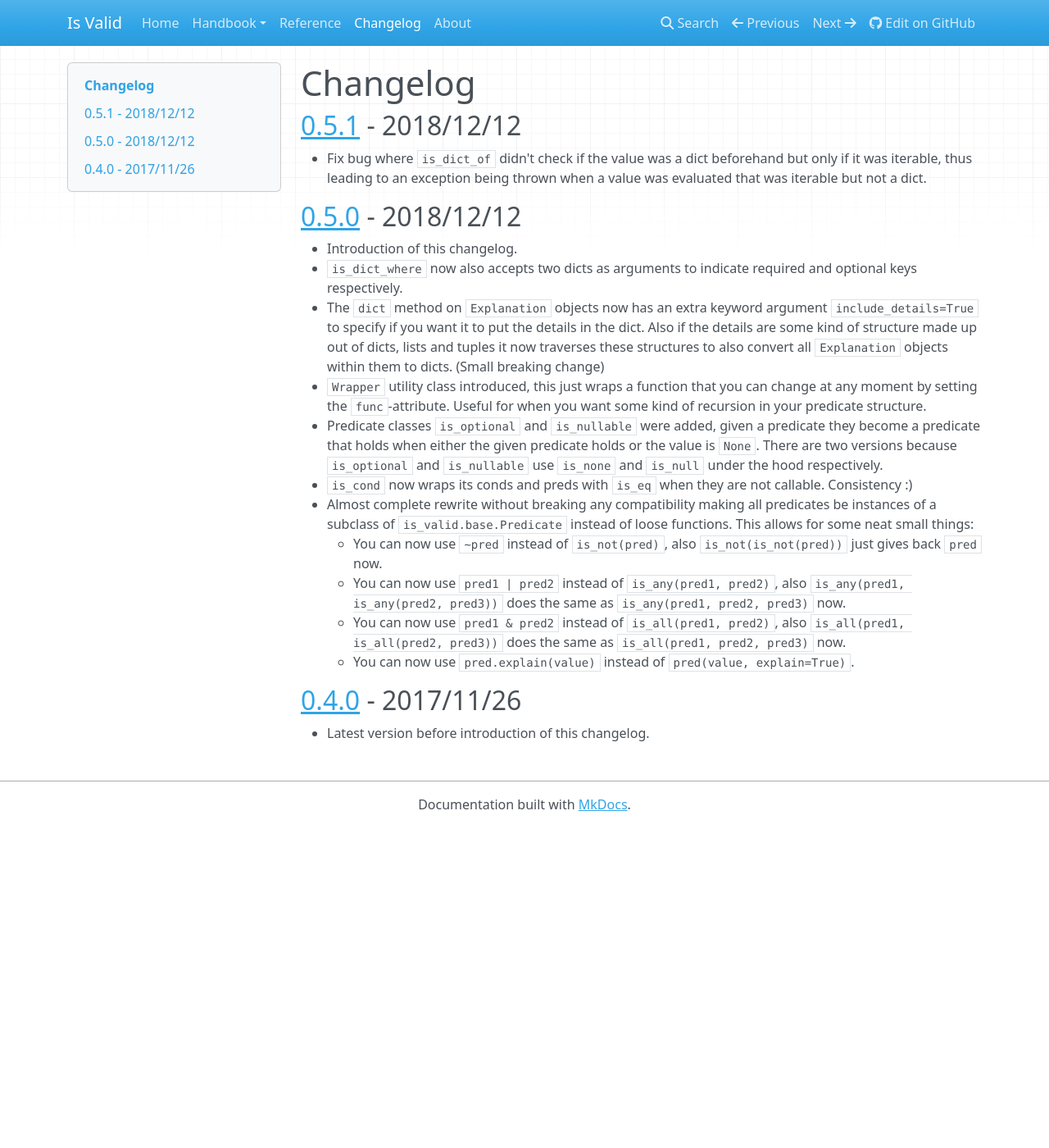
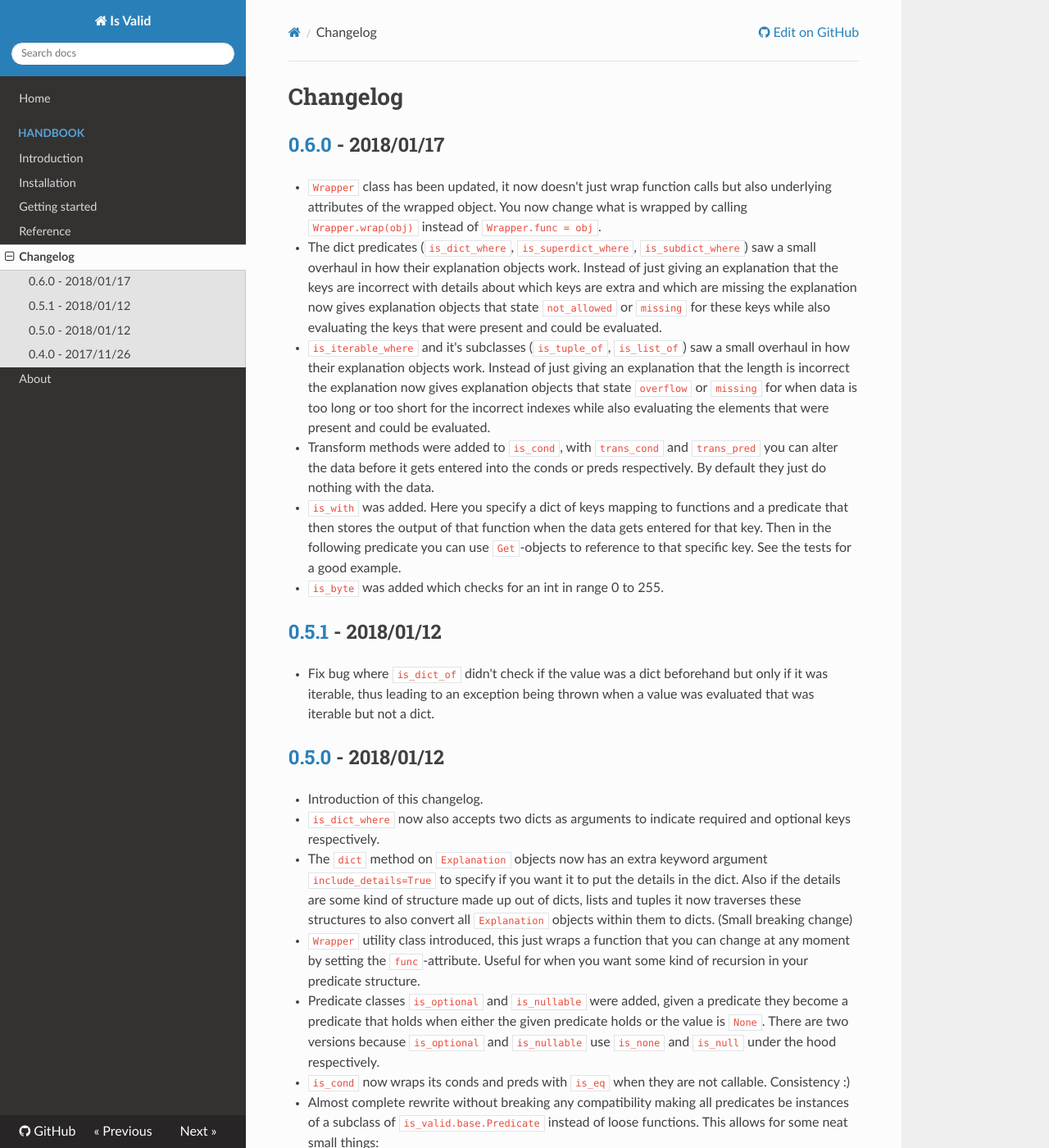
Before and after one commit to daanvdk/is_valid, an MkDocs documentation site: the page built from docs/changelog.md, in a window 1280 px wide and 1400 px high. Shown: the whole window at 82% size. Built offline with MkDocs 1.6.1, drawn with Linux system fonts in a browser that asks for light colours; nearby versions of some CDN libraries; old or Windows-style settings are respelled for this version of MkDocs; some of the changed text lies outside the part shown.

Commit message:
Update docs.

```diff
--- a/docs/changelog.md
+++ b/docs/changelog.md
@@ -1,11 +1,36 @@
 # Changelog
 
-## [0.5.1](https://pypi.python.org/pypi/is-valid/0.5.1) - 2018/12/12
+## [0.6.0](https://pypi.python.org/pypi/is-valid/0.6.0) - 2018/01/17
+- `Wrapper` class has been updated, it now doesn't just wrap function calls but
+also underlying attributes of the wrapped object. You now change what is
+wrapped by calling `Wrapper.wrap(obj)` instead of `Wrapper.func = obj`.
+- The dict predicates (`is_dict_where`, `is_superdict_where`,
+`is_subdict_where`) saw a small overhaul in how their explanation objects work.
+Instead of just giving an explanation that the keys are incorrect with details
+about which keys are extra and which are missing the explanation now gives
+explanation objects that state `not_allowed` or `missing` for these keys
+while also evaluating the keys that were present and could be evaluated.
+- `is_iterable_where` and it's subclasses (`is_tuple_of`, `is_list_of`) saw a
+small overhaul in how their explanation objects work. Instead of just giving an
+explanation that the length is incorrect the explanation now gives explanation
+objects that state `overflow` or `missing` for when data is too long or too
+short for the incorrect indexes while also evaluating the elements that were
+present and could be evaluated.
+- Transform methods were added to `is_cond`, with `trans_cond` and `trans_pred`
+you can alter the data before it gets entered into the conds or preds
+respectively. By default they just do nothing with the data.
+- `is_with` was added. Here you specify a dict of keys mapping to functions and
+a predicate that then stores the output of that function when the data gets
+entered for that key. Then in the following predicate you can use `Get`-objects
+to reference to that specific key. See the tests for a good example.
+- `is_byte` was added which checks for an int in range 0 to 255.
+
+## [0.5.1](https://pypi.python.org/pypi/is-valid/0.5.1) - 2018/01/12
 - Fix bug where `is_dict_of` didn't check if the value was a dict beforehand
 but only if it was iterable, thus leading to an exception being thrown when a
 value was evaluated that was iterable but not a dict.
 
-## [0.5.0](https://pypi.python.org/pypi/is-valid/0.5.0) - 2018/12/12
+## [0.5.0](https://pypi.python.org/pypi/is-valid/0.5.0) - 2018/01/12
 - Introduction of this changelog.
 - `is_dict_where` now also accepts two dicts as arguments to indicate
 required and optional keys respectively.
--- a/mkdocs.yml
+++ b/mkdocs.yml
@@ -9,3 +9,4 @@ pages:
   - Reference: reference.md
   - Changelog: changelog.md
   - About: about.md
+theme: readthedocs
```
Also changed, not shown: docs/index.md (+1 -1 lines), docs/reference.md (+31 -0 lines).
